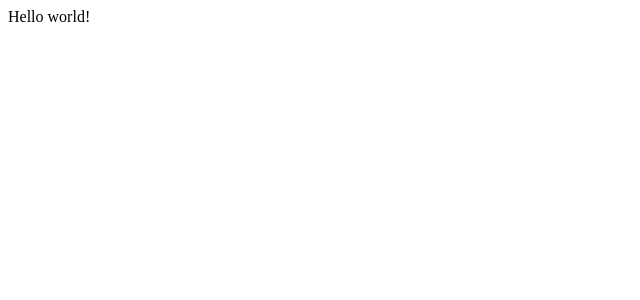
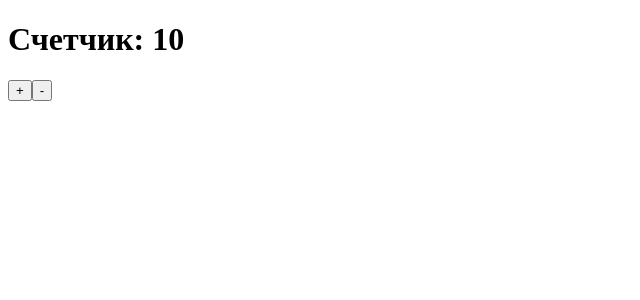
Before and after one commit to alvytsk/vite-react-template, a React (Vite) app: page / in a window 1280 px wide. Shown: the top 300 px of the page, without its empty margins (0-640 px from the left). Built offline with nearby package versions, Linux system fonts and the light colour scheme.

Commit message:
Fix eslint.config for typescript. Add Counter component to test eslint

```diff
--- a/src/App.tsx
+++ b/src/App.tsx
@@ -1,7 +1,12 @@
 import './App.css';
+import Counter from './Counter';
 
 function App() {
-  return <>Hello world!</>;
+  return (
+    <>
+      <Counter initialValue={10} />
+    </>
+  );
 }
 
 export default App;
--- /dev/null
+++ b/src/Counter.tsx
@@ -0,0 +1,22 @@
+import React, { useState } from 'react';
+
+interface CounterProps {
+  initialValue?: number;
+}
+
+const Counter: React.FC<CounterProps> = ({ initialValue = 0 }) => {
+  const [count, setCount] = useState<number>(initialValue);
+
+  const increment = () => setCount((prevCount) => prevCount + 1);
+  const decrement = () => setCount((prevCount) => prevCount - 1);
+
+  return (
+    <div>
+      <h1>Счетчик: {count}</h1>
+      <button onClick={increment}>+</button>
+      <button onClick={decrement}>-</button>
+    </div>
+  );
+};
+
+export default Counter;
```
Also changed, not shown: eslint.config.js (deleted, +0 -43 lines), eslint.config.mjs (added, +48 -0 lines), package.json (+6 -1 lines), 1 other file (tests, documents, lock files or other folders).
